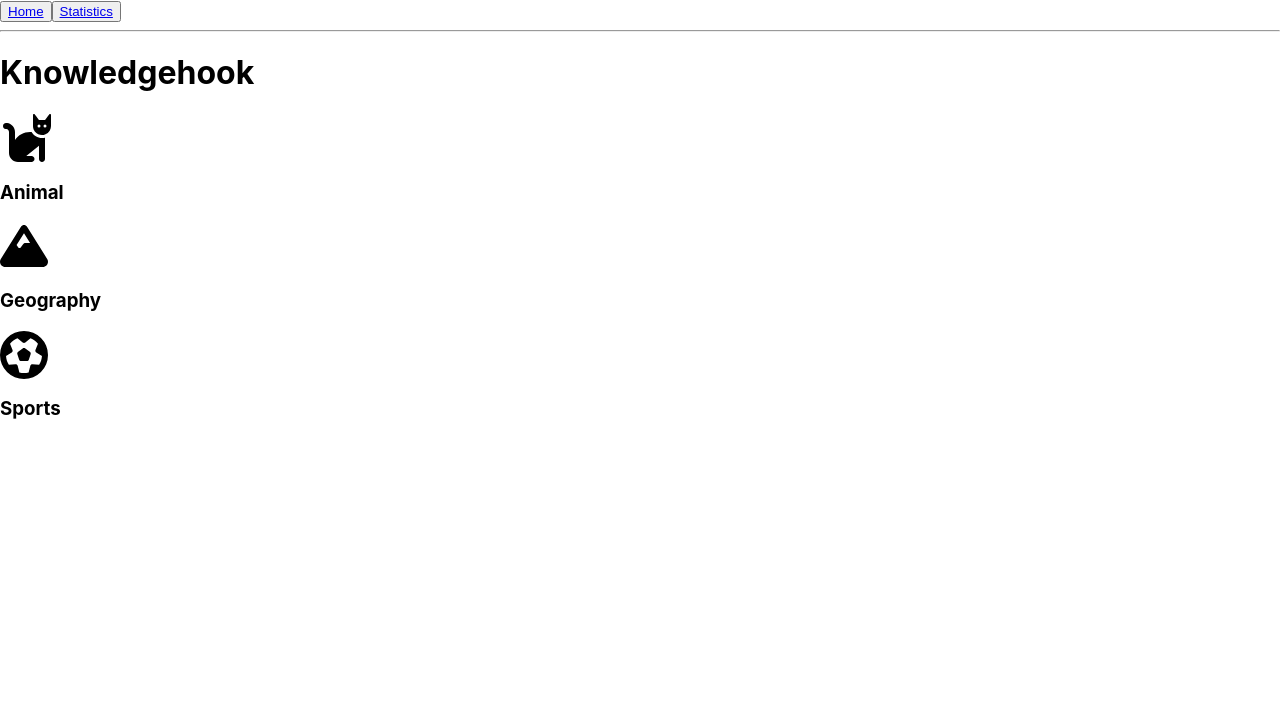
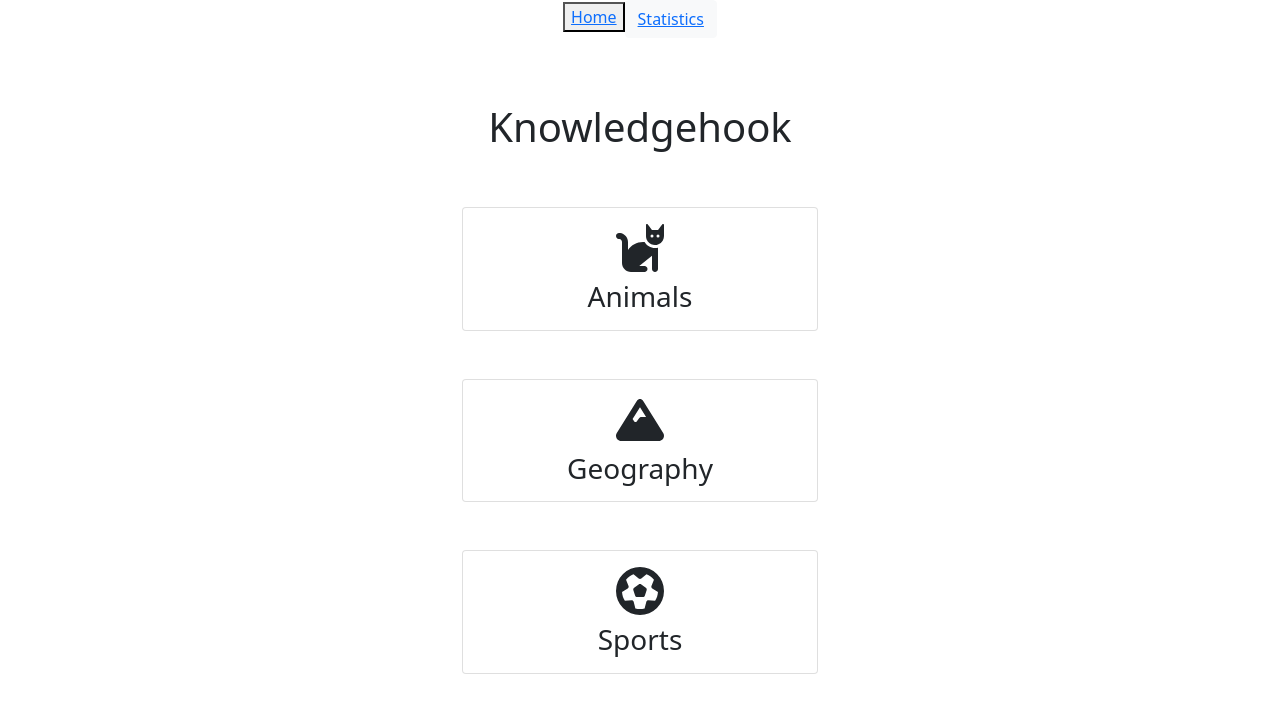
Before and after one commit to dcr041/CP3540-Project, a React (Create React App) app in the folder front-end/: page / in a window 1280 px wide. Shown: the top 712 px of the page. Built offline with nearby package versions, Linux system fonts and the light colour scheme.

Commit message:
commit on 'main'

```diff
--- a/front-end/src/GameView.js
+++ b/front-end/src/GameView.js
@@ -36,7 +36,7 @@ export default function GameView({ questions }) {
         setIsSubmitting(true);
         setSelectedAnswer(answer);
 
-        if (answer === currentQuestion.correct) {
+        if (answer === currentQuestion.correct_answer) {
             setCountCorrectAnswers(countCorrectAnswers + 1);
         }
 
@@ -75,9 +75,9 @@ export default function GameView({ questions }) {
                                 key={i}
                                 className={classNames({
                                     correct:
-                                        isSelectedAndSubmitting && answer === currentQuestion.correct,
+                                        isSelectedAndSubmitting && answer === currentQuestion.correct_answer,
                                     incorrect:
-                                        isSelectedAndSubmitting && answer !== currentQuestion.correct,
+                                        isSelectedAndSubmitting && answer !== currentQuestion.correct_answer,
                                 })}
                                 onClick={() => selectAnswer(answer)}
                             >
--- a/front-end/src/NavBar.js
+++ b/front-end/src/NavBar.js
@@ -12,7 +12,7 @@ const NavBar = () => (
                 </button>
 
                 <button className="btn btn-light ">
-                    <Link to="/Stats">Statistics</Link>
+                    <Link to="/Statistics">Statistics</Link>
                 </button>
             </Col>
         </Row>
--- a/front-end/src/Statistics.js
+++ b/front-end/src/Statistics.js
@@ -2,7 +2,7 @@ export default function Statistics({ countCorrectAnswers }) {
     return (
         <>
             <p>
-                You got <strong>{countCorrectAnswers}</strong> correct!
+                You got {countCorrectAnswers} correct!
             </p>
             <p>Thank you for playing!</p>
         </>
--- a/front-end/src/categories.js
+++ b/front-end/src/categories.js
@@ -1,8 +1,8 @@
 import {faCat,faMountain,faFutbol} from '@fortawesome/free-solid-svg-icons';
 
 const CATEGORIES = {
-    art: {
-        name: 'Animal',
+    animals: {
+        name: 'Animals',
         icon: faCat ,
         color: 'green',
     },
--- a/front-end/src/index.js
+++ b/front-end/src/index.js
@@ -3,6 +3,7 @@ import ReactDOM from 'react-dom/client';
 import './index.css';
 import App from './App';
 import reportWebVitals from './reportWebVitals';
+import 'bootstrap/dist/css/bootstrap.min.css';
 
 const root = ReactDOM.createRoot(document.getElementById('root'));
 root.render(
```
Also changed, not shown: 1 other file (tests, documents, lock files or other folders).
